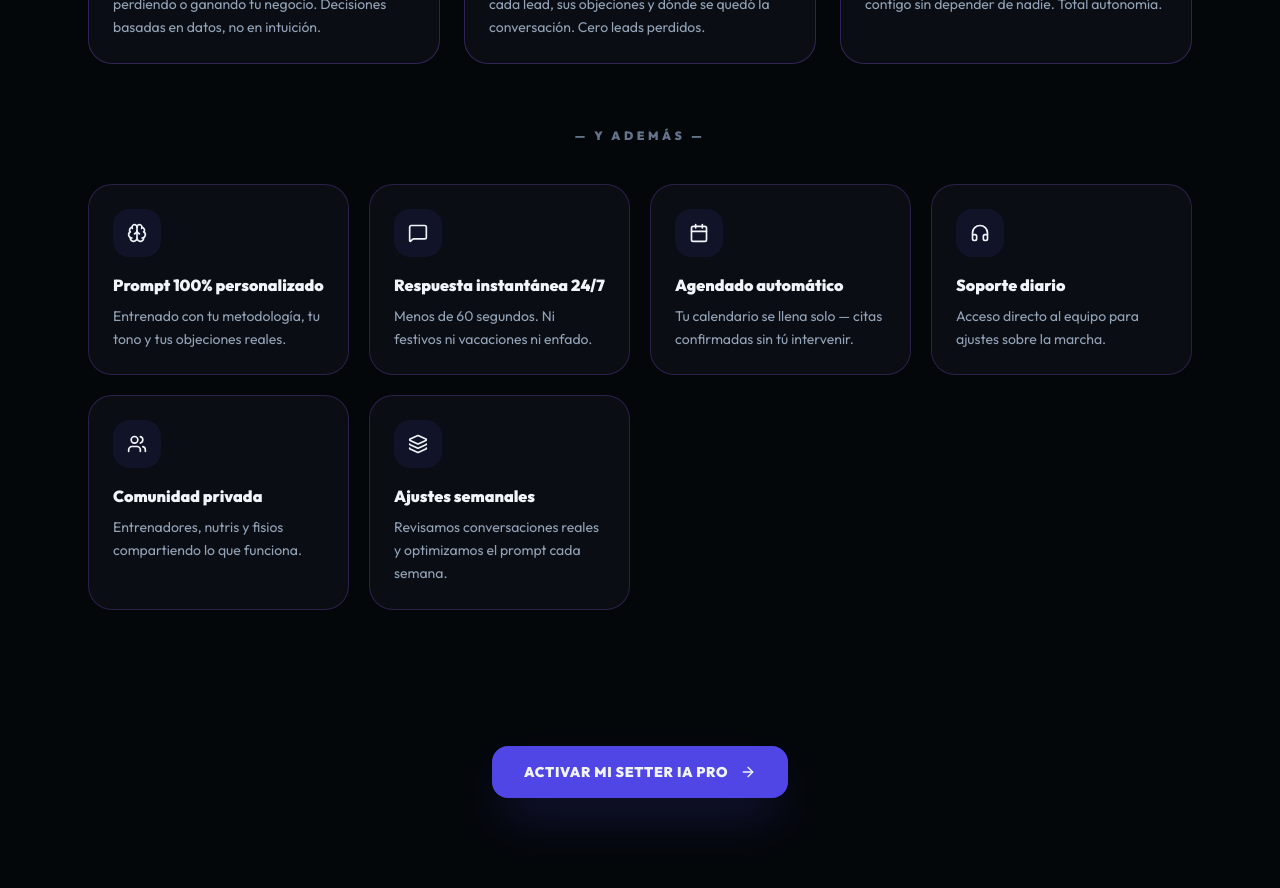
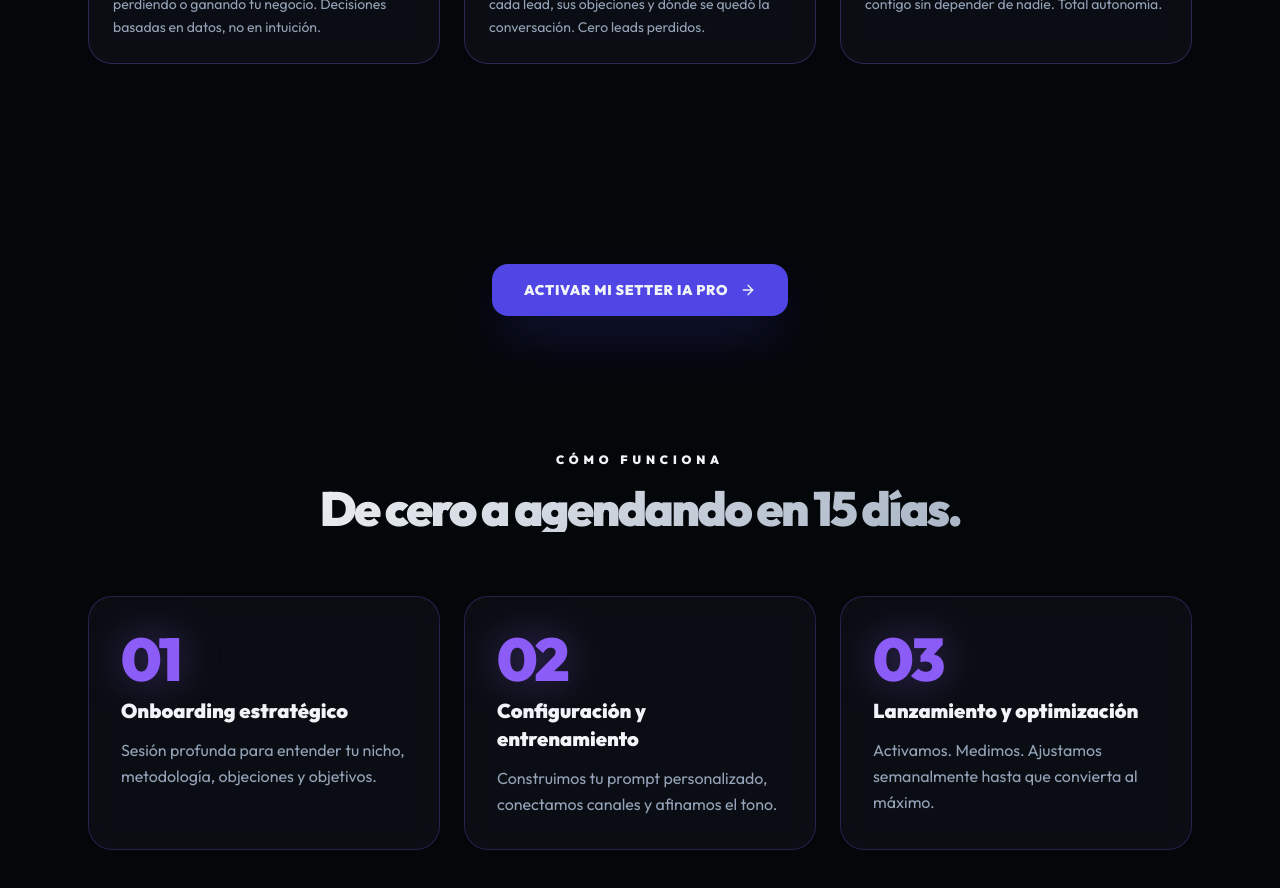
Before and after one commit to holaautomatiapro-hub/landing-setter-ia, a React (Vite) app: page / in a window 1280 px wide. Shown: the part 5720-6608 px from the top of the page. Built offline with nearby package versions, Linux system fonts and the light colour scheme.

Commit message:
Remove '— y además —' feature cards block

```diff
--- a/src/LandingSetterIA.tsx
+++ b/src/LandingSetterIA.tsx
@@ -445,29 +445,6 @@ const LandingSetterIA: React.FC = () => {
           ))}
         </div>
 
-        {/* Y MUCHO MÁS — features adicionales */}
-        <div className="text-center mb-10">
-          <p className="text-slate-500 text-xs font-black uppercase tracking-[0.3em]">— y además —</p>
-        </div>
-
-        <div className="grid md:grid-cols-2 lg:grid-cols-4 gap-5">
-          {[
-            { icon: Brain, title: 'Prompt 100% personalizado', text: 'Entrenado con tu metodología, tu tono y tus objeciones reales.' },
-            { icon: MessageSquare, title: 'Respuesta instantánea 24/7', text: 'Menos de 60 segundos. Ni festivos ni vacaciones ni enfado.' },
-            { icon: Calendar, title: 'Agendado automático', text: 'Tu calendario se llena solo — citas confirmadas sin tú intervenir.' },
-            { icon: Headphones, title: 'Soporte diario', text: 'Acceso directo al equipo para ajustes sobre la marcha.' },
-            { icon: Users, title: 'Comunidad privada', text: 'Entrenadores, nutris y fisios compartiendo lo que funciona.' },
-            { icon: Layers, title: 'Ajustes semanales', text: 'Revisamos conversaciones reales y optimizamos el prompt cada semana.' },
-          ].map(({ icon: Icon, title, text }, i) => (
-            <div key={i} className="glass-card p-6 rounded-3xl hover:border-primary-500/30 transition-all group">
-              <div className="w-12 h-12 rounded-2xl bg-primary-600/10 flex items-center justify-center mb-4 group-hover:bg-primary-600/20 transition-colors">
-                <Icon size={20} className="text-primary-400" />
-              </div>
-              <h4 className="font-black text-base mb-2">{title}</h4>
-              <p className="text-slate-400 text-sm leading-relaxed">{text}</p>
-            </div>
-          ))}
-        </div>
       </section>
 
       <InlineCta />
```
